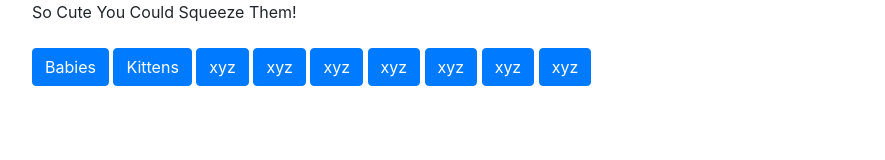
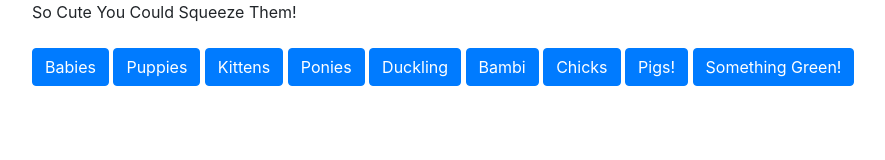
Before and after one commit to cmcshea/GifTastic, a plain HTML site: page index.html in a window 1280 px wide. Shown: the whole page, without its empty margins (53-938 px from the left). Drawn offline with nearby package versions, Linux system fonts and the light colour scheme.

Commit message:
adding further js

```diff
--- a/assets/javascript/gif.js
+++ b/assets/javascript/gif.js
@@ -11,7 +11,14 @@ $("#buttons").on("click", function () {
     url: queryURL,
     method: "GET"
   }).then(function(response) {
-    console.log(response)
+    console.log(response);
+
+    var results = response.data;
+
+//for loop
+for (var i =0; i < results.length; i++) {
+console.log(results);
+};
   });
 
 });
--- a/index.html
+++ b/index.html
@@ -23,14 +23,14 @@
         <div class="button-container">
             <div id="buttons">
                 <button data-name="babies" class="btn btn-primary">Babies</button>
-                <button data-name="puppies" class="btn btn-primary">Kittens</button>
-                <button data-name="xyz" class="btn btn-primary">xyz</button>
-                <button data-name="xyz" class="btn btn-primary">xyz</button>
-                <button data-name="xyz" class="btn btn-primary">xyz</button>
-                <button data-name="xyz" class="btn btn-primary">xyz</button>
-                <button data-name="xyz" class="btn btn-primary">xyz</button>
-                <button data-name="xyz" class="btn btn-primary">xyz</button>
-                <button data-name="xyz" class="btn btn-primary">xyz</button>
+                <button data-name="puppies" class="btn btn-primary">Puppies</button>
+                <button data-name="kittens" class="btn btn-primary">Kittens</button>
+                <button data-name="pony" class="btn btn-primary">Ponies</button>
+                <button data-name="duckling" class="btn btn-primary">Duckling</button>
+                <button data-name="bambi" class="btn btn-primary">Bambi</button>
+                <button data-name="chick" class="btn btn-primary">Chicks</button>
+                <button data-name="pig" class="btn btn-primary">Pigs!</button>
+                <button data-name="shrek" class="btn btn-primary">Something Green!</button>
 
             </div>
         </div>
```
